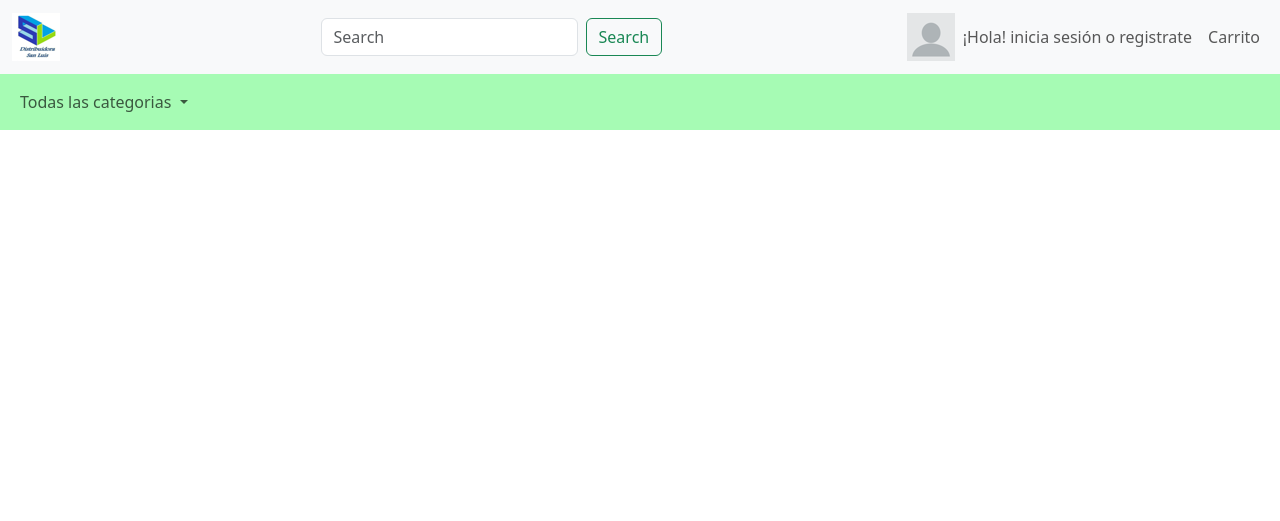
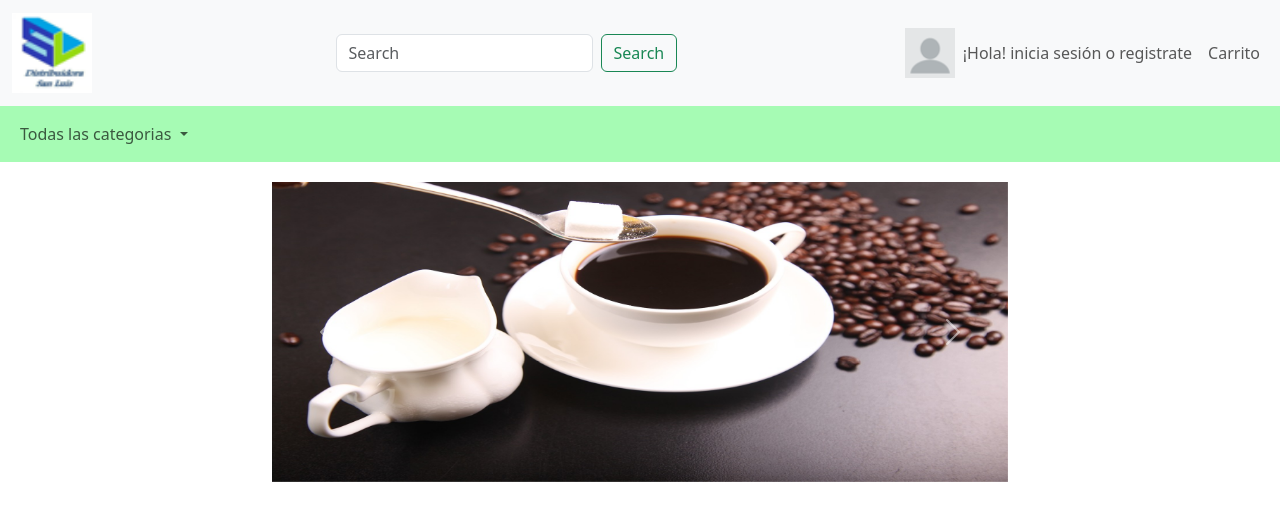
Before and after one commit to AlexHernande2/SanLuis, a PHP site: page /html/index.html in a window 1280 px wide. Shown: the top 521 px of the page. Run offline with PHP 8.4, Linux system fonts and the light colour scheme.

Commit message:
Se agrego el carrusel al index

```diff
--- a/view/css/index.css
+++ b/view/css/index.css
@@ -5,51 +5,13 @@
     /*Quita los estilos que tiene por default*/
 }
 
-.itemCarrusel {
+.carousel-item img {
+    max-width: 100%; /* Establece un ancho máximo del 100% para que la imagen se ajuste al contenedor */
+    max-height: 300px; /* Establece una altura máxima para que la imagen no se haga demasiado grande */
+    width: auto; /* Permite que el ancho se ajuste automáticamente manteniendo la proporción original */
+    height: auto; /* Permite que la altura se ajuste automáticamente manteniendo la proporción original */
+  }
 
-    height: 200px;
-    position: relative;
-    /*Para que flechasCarrusel lo tome como referencia en position:absolute*/
+#container{
+    margin-top: 20px;
 }
-
-.tarjetaCarrusel {
-
-
-    height: 100%;
-}
-
-.flechasCarrusel {
-
-    position: absolute;
-    /*Para super poner elementos toma como referencia su elemento más sercano no static itemCarrusel  */
-    top: 0;
-    height: 100%;
-    width: 100%;
-    display: flex;
-    align-items: center;
-    justify-content: space-between;
-    padding: 20px;
-}
-
-#conteItemCarrusel {
-
-    height: 200px;
-    overflow: hidden /*Se utiliza para que recorte todo lo que sobra de el*/;
-}
-
-a{
-    text-decoration: none;
-}
-i{
-    color: rgb(194, 35, 35);
-}
-img{
-    width: 100%;
-    height: 100%;
-}
-#contenido{
-    margin-top: 10px;
-    margin-left: 40%;
-    margin-right: 40%;
-    margin-bottom: 10px;
-}
--- a/view/css/styles.css
+++ b/view/css/styles.css
@@ -18,3 +18,9 @@
 #menuDesplegable{
     background-color: rgb(166, 251, 180);
 }
+
+/* Para agregar una barra de movimiento al menu desplegable */
+.dropdown-menu-scroll {
+    max-height: 600px; /* Altura máxima del menú */
+    overflow-y: auto; /* Agrega una barra de desplazamiento vertical si es necesario */
+  }
--- a/view/html/header.html
+++ b/view/html/header.html
@@ -57,7 +57,7 @@
             <a class="nav-link dropdown-toggle" href="#" role="button" data-bs-toggle="dropdown" aria-expanded="false">
               Todas las categorias
             </a>
-            <ul class="dropdown-menu">
+            <ul class="dropdown-menu dropdown-menu-scroll">
               <li><a class="dropdown-item" href="index.html">Inicio</a></li>
               <li> <a class="dropdown-header ">Comida</a></li>
               <li><a class="dropdown-item" href="#">Vegtales</a></li>
@@ -77,13 +77,18 @@
               <li><a class="dropdown-item" href="#">Bebidas sin Alcohol</a></li>
               <li><a class="dropdown-item" href="#">Cerveza</a></li>
               <li><a class="dropdown-item" href="#">Vino</a></li>
-
-
-
-
-
-
-
+              <li>
+                <!-- Divide parte del menu  -->
+                <hr class="dropdown-divider">
+              </li>
+              <li> <a class="dropdown-header ">Limpieza y Hogar</a></li>
+              <li><a class="dropdown-item" href="#">Casa y Cocina</a></li>
+              <li>
+                <hr class="dropdown-divider">
+              </li>
+              <li> <a class="dropdown-header ">Cuidado Personal</a></li>
+              <li><a class="dropdown-item" href="#">Higiene Personal</a></li>
+              <li><a class="dropdown-item" href="#">Productos para Bebes</a></li>
             </ul>
           </li>
         </ul>
--- a/view/html/index.html
+++ b/view/html/index.html
@@ -16,10 +16,53 @@
 
 <body>
 
-<header>
-  <div id="header-container"></div>
-</header>
+  <header>
+    <div id="header-container"></div>
+  </header>
 
+  <main>
+    <div class="container" id="container">
+      <div class="row justify-content-center">
+        <div class="col-lg-8">
+
+          <div id="carouselExampleAutoplaying" class="carousel slide" data-bs-ride="carousel">
+            <div class="carousel-inner">
+              <div class="carousel-item active">
+                <img src="/view/imagenes/cafe.jpg" class="d-block w-100" alt="cafe">
+              </div>
+              <div class="carousel-item">
+                <img src="/view/imagenes/cocacola.jpg" class="d-block w-100" alt="cocacola">
+              </div>
+              <div class="carousel-item">
+                <img src="/view/imagenes/pepsi.jpg" class="d-block w-100" alt="pepsi">
+              </div>
+            </div>
+            <button class="carousel-control-prev" type="button" data-bs-target="#carouselExampleAutoplaying"
+              data-bs-slide="prev">
+              <span class="carousel-control-prev-icon" aria-hidden="true"></span>
+              <span class="visually-hidden">Previous</span>
+            </button>
+            <button class="carousel-control-next" type="button" data-bs-target="#carouselExampleAutoplaying"
+              data-bs-slide="next">
+              <span class="carousel-control-next-icon" aria-hidden="true"></span>
+              <span class="visually-hidden">Next</span>
+            </button>
+          </div>
+
+
+        </div>
+      </div>
+    </div>
+
+
+
+
+
+
+
+
+
+  </main>
 
 
 
@@ -36,7 +79,7 @@
   <script src="https://cdn.jsdelivr.net/npm/bootstrap@5.3.3/dist/js/bootstrap.bundle.min.js"
     integrity="sha384-YvpcrYf0tY3lHB60NNkmXc5s9fDVZLESaAA55NDzOxhy9GkcIdslK1eN7N6jIeHz"
     crossorigin="anonymous"></script>
-    <script src="/view/js/index.js"></script>
+  <script src="/view/js/index.js"></script>
 
 </body>
 
```
